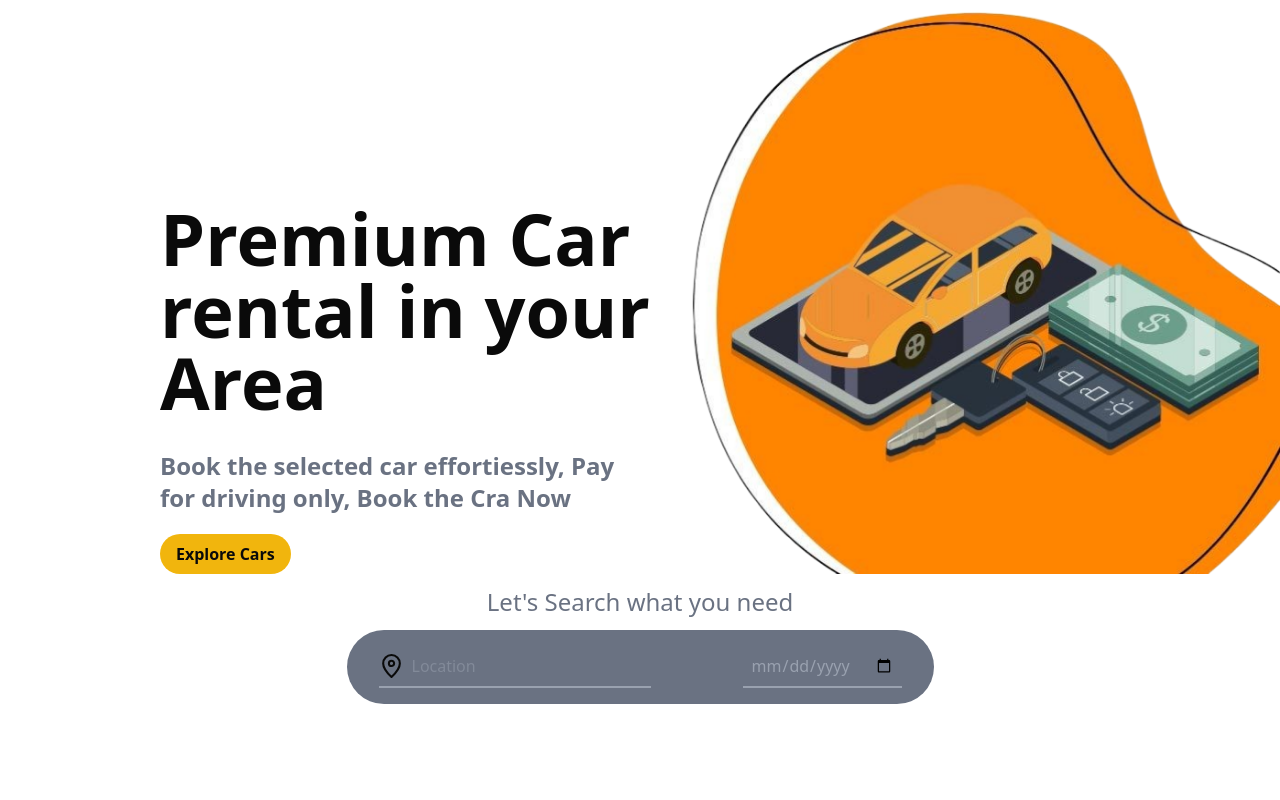
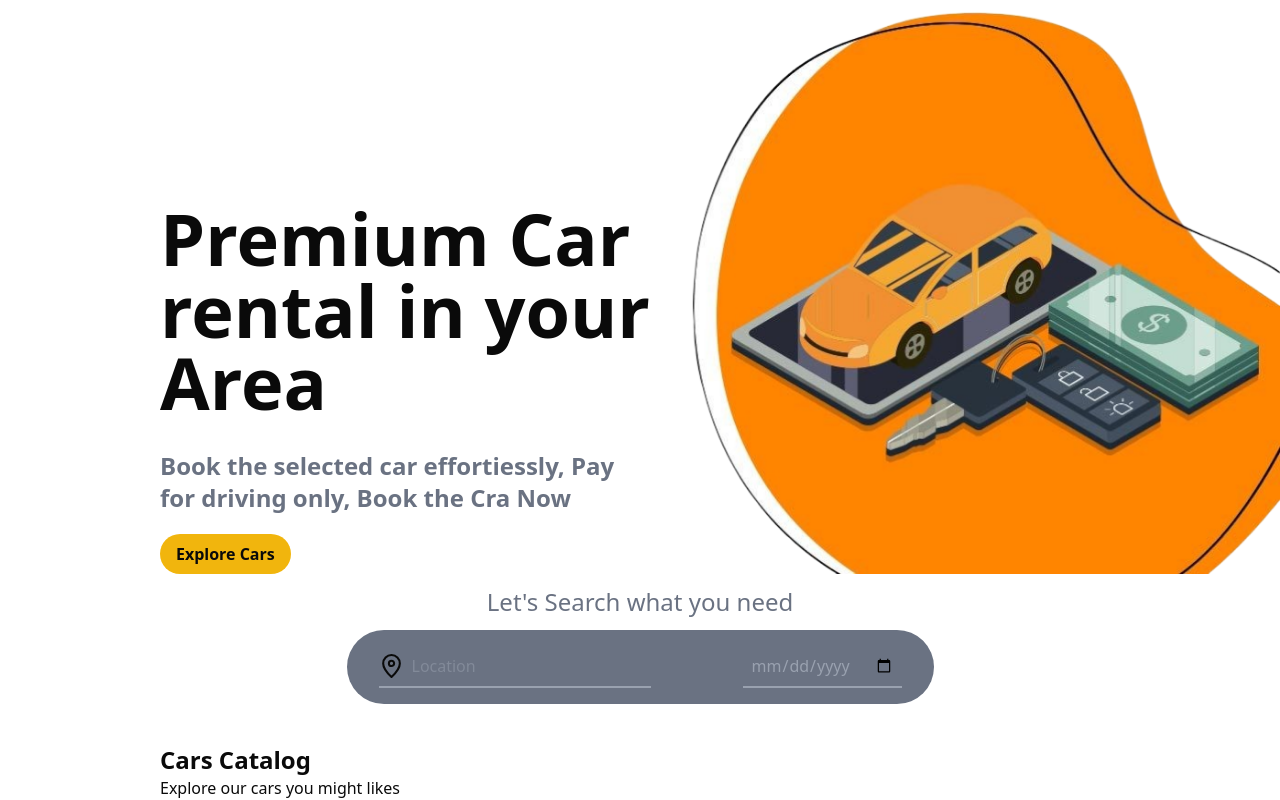
Before and after one commit to kirito666coder/car-rente-app, a Next.js app: page / in a window 1280 px wide. Shown: the part 159-959 px from the top of the page. Before the commit the page ends 863 px from the top, so only its background shows below. Built offline with nearby package versions, Linux system fonts and the light colour scheme.

Commit message:
add: implement initial layout for CarsCatalog component

```diff
--- a/components/home/CarfillterSection.tsx
+++ b/components/home/CarfillterSection.tsx
@@ -1,5 +1,12 @@
 export default function CarsCatalog() {
     return (
-        <div></div>
+        <div className="ml-10 md:ml-40">
+            <h3 className="text-2xl font-bold mt-10 ">Cars Catalog</h3>
+            <p>Explore our cars you might likes</p>
+
+            <div>
+
+            </div>
+        </div>
     );
 }
```
